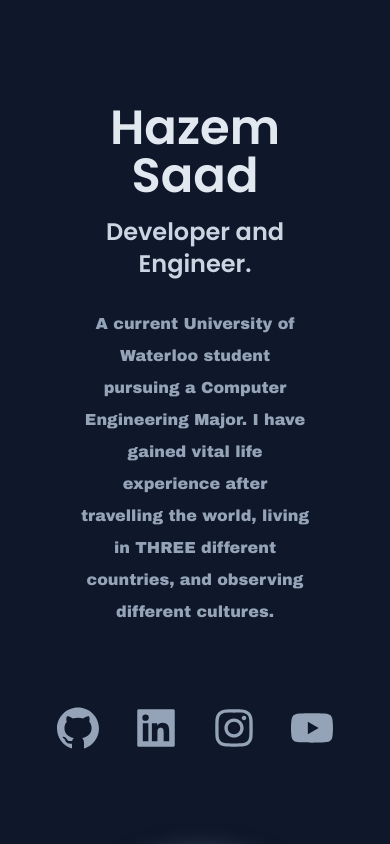
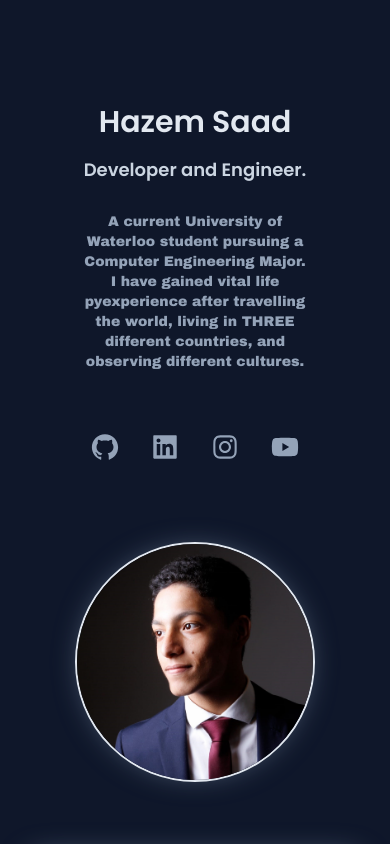
Before and after one commit to HazemS24/Hazem-Saad, a Next.js app: page / in a window 390 px wide. Shown: the top 844 px of the page. Built offline with nearby package versions, Linux system fonts and the light colour scheme.

Commit message:
Final fixes and changes; ready for deployment

```diff
--- a/src/app/page.tsx
+++ b/src/app/page.tsx
@@ -71,7 +71,7 @@ export default function Home() {
   }
 
   return (
-    <div className="bg-slate-900 dark:bg-slate-200 font-poopins overflow-hidden">
+    <div className="bg-slate-900 font-poopins overflow-hidden">
       <Head>
         <title>Hazem Saad&apos;s Portfolio</title>
         <meta name="description" content="Personal Portfolio" />
@@ -81,20 +81,20 @@ export default function Home() {
       <main className="light">
         <section className="min-h-screen px-10 pb-10 md:pt-5 md:px-20 lg:px-30">
           <div className="text-center p-10">
-            <h2 className="text-5xl pb-2 md:pt-20 max-lg:pt-16 text-slate-200 font-bold">
+            <h2 className="text-5xl max-sm:text-3xl pb-2 md:pt-20 max-lg:pt-16 text-slate-200 font-bold">
               Hazem Saad
             </h2>
-            <h3 className="text-2xl py-2 md:text-3xl text-slate-300">
+            <h3 className="text-2xl max-sm:text-lg py-2 md:text-3xl text-slate-300">
               Developer and Engineer.
             </h3>
-            <p className="text-md py-5 leading-8 md:text-lg max-w-2xl mx-auto text-slate-400 font-archivo">
+            <p className="text-md max-sm:text-sm py-5 leading-8 md:text-lg max-w-2xl mx-auto text-slate-400 font-archivo">
               A current University of Waterloo student pursuing a Computer
-              Engineering Major. I have gained vital life experience after
+              Engineering Major. I have gained vital life pyexperience after
               travelling the world, living in THREE different countries, and
               observing different cultures.
             </p>
           </div>
-          <div className="text-5xl text-slate-400 flex justify-center gap-[60px] py-4 max-md:gap-[30px]">
+          <div className="text-5xl max-sm:text-3xl max-sm:py-0  text-slate-400 flex justify-center gap-[60px] py-4 max-md:gap-[30px]">
             <a href="https://github.com/HazemS24">
               <AiOutlineGithub className="hover:text-slate-200" />
             </a>
@@ -108,12 +108,12 @@ export default function Home() {
               <AiFillYoutube className="hover:text-slate-200" />
             </a>
           </div>
-          <div className="relative mx-auto rounded-full w-80 h-80 my-20 overflow-hidden border-slate-200 md:h-96 md:w-96 border-2 shadow-cs-xl shadow-slate-500">
+          <div className="relative mx-auto rounded-full w-80 h-80 my-20 max-sm:mb-0  overflow-hidden border-slate-200 md:h-96 md:w-96 border-2 shadow-cs-xl shadow-slate-500 max-sm:h-60 max-sm:w-60">
             <Image src={hazem} alt="" />
           </div>
         </section>
 
-        <section className="flex m-5 realtive rounded-3xl overflow-hidden border-slate-300 border-2 shadow-cs-xl shadow-slate-500">
+        <section className="flex m-5 max-sm:my-1 realtive rounded-3xl overflow-hidden border-slate-300 border-2 shadow-cs-xl shadow-slate-500">
           <div
             className={`bg-slate-900 p-5 pt-8 shadow-cs-xl shadow-slate-500 duration-500 lg:relative max-lg:absolute max-lg:ml-4 max-lg:mt-4 z-10 border-slate-300 rounded-3xl ml-4 my-4 ${
               open
```
